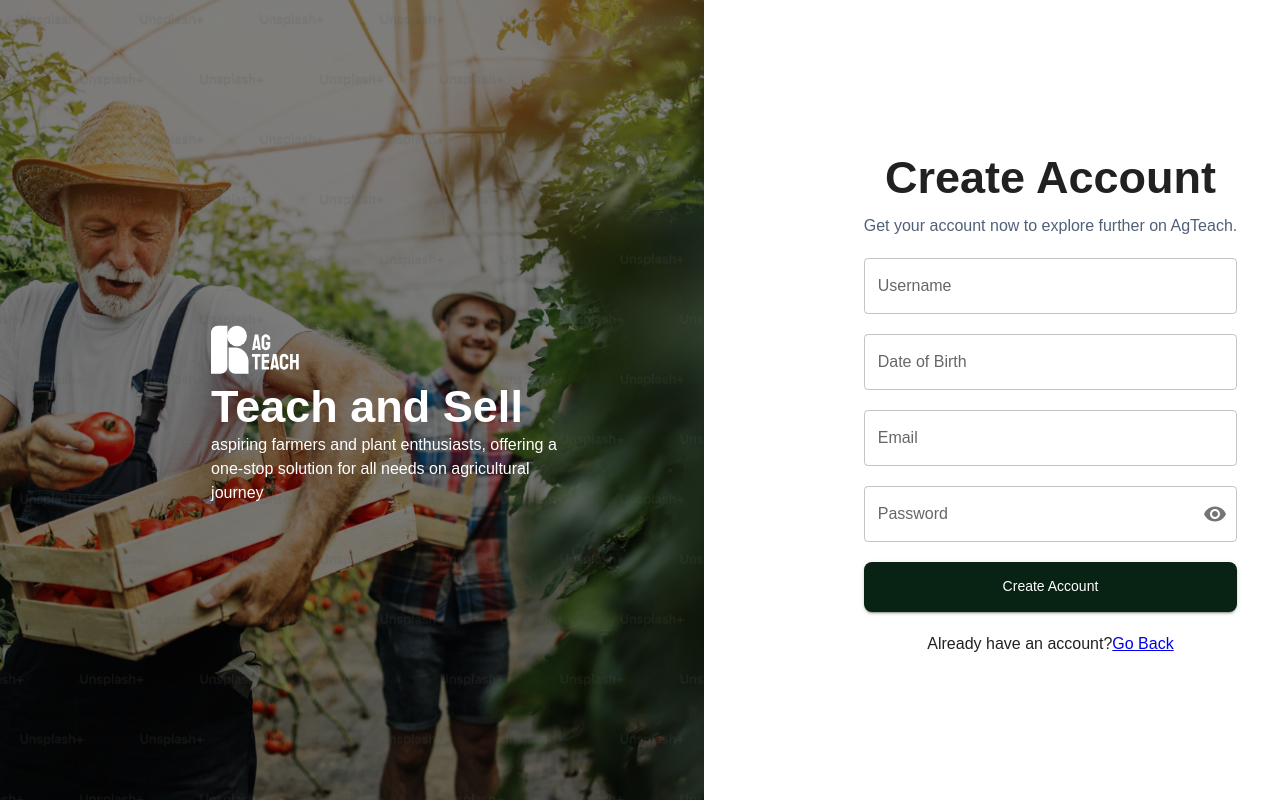
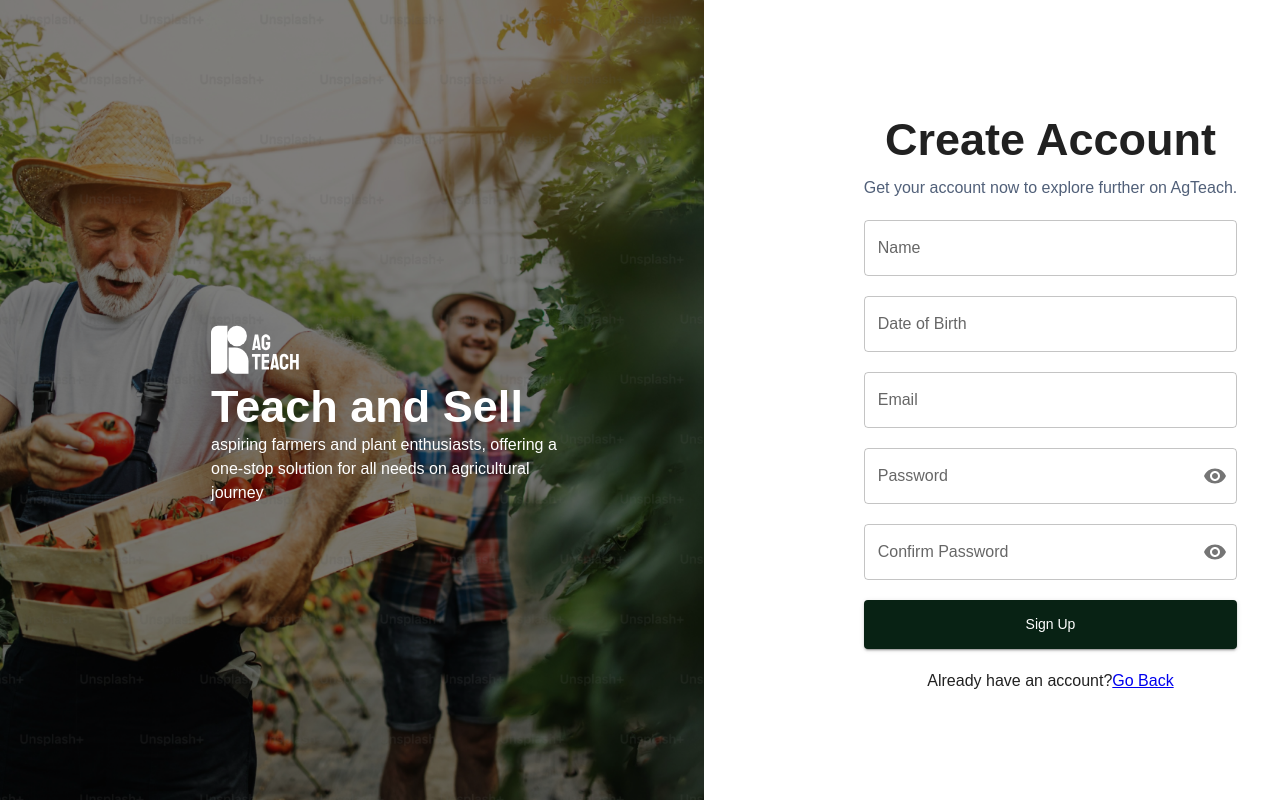
Before and after one commit to Kh1T/agteach-instructor, a React (Create React App) app: page /signup in a window 1280 px wide. Built offline with nearby package versions, Linux system fonts and the light colour scheme.

Commit message:
feat-auth-signup: implement signup authentication

```diff
--- a/src/pages/Signup.jsx
+++ b/src/pages/Signup.jsx
@@ -1,26 +1,53 @@
-import { Stack, Box, Typography, Grid2 } from "@mui/material";
+import { Stack, Box, Typography, Grid2, Button } from "@mui/material";
 import { AdapterDayjs } from "@mui/x-date-pickers/AdapterDayjs";
 import { LocalizationProvider } from "@mui/x-date-pickers/LocalizationProvider";
 import { DatePicker } from "@mui/x-date-pickers/DatePicker";
-import { useForm } from "react-hook-form";
+import { Controller, useForm } from "react-hook-form";
 
 import CustomInputField from "../components/CustomInputField";
 import SideBarImg from "../components/SideBarImg";
 import CustomButton from "../components/CustomButton";
-import { Link } from "react-router-dom";
+import { Link, useNavigate } from "react-router-dom";
 import { useState } from "react";
+import FormInput from "../components/login-signup/FormInput";
+import dayjs from "dayjs";
+import { useDispatch } from "react-redux";
+import { useSignupMutation } from "../services/api/authApi";
+import { CustomAlert } from "../components/CustomAlert";
 
 function Signup() {
+  const navigate = useNavigate();
+  const [signup, { isLoading, isError }] = useSignupMutation();
+  const [open, setOpen] = useState(false);
+  const [showPassword, setShowPassword] = useState(false);
   const {
+    control,
+    handleSubmit,
     register,
-    handleSubmit,
+    watch,
     formState: { errors },
-  } = useForm();
+  } = useForm({
+    defaultValues: {
+      username: "",
+      email: "",
+      password: "",
+      passwordConfirm: "",
+      role: "instructor",
+    },
+  });
 
-  const [linkActive, setLinkActive] = useState(false);
+  const handleShowPassword = () => setShowPassword((prev) => !prev);
 
-  const onSubmit = (data = false) => {
-    if (data) setLinkActive(true);
+  const submitHandler = async (data) => {
+    try {
+      console.log(data);
+      data.dateOfBirth = dayjs(data.dateOfBirth).format("YYYY/MM/DD");
+      const response = await signup(data).unwrap();
+      navigate("info");
+    } catch (error) {
+      setOpen(true);
+      console.error("Signup failed:", error);
+    }
   };
 
   return (
@@ -31,6 +58,16 @@ function Signup() {
       spacing={{ xs: 5, md: 15, lg: 20 }}
       alignItems={"center"}
     >
+      <CustomAlert
+        label={
+          isError
+            ? "Email already exists. Please try another email."
+            : "Signup Successful!"
+        }
+        severity={isError ? "error" : "success"}
+        open={open}
+        onClose={() => setOpen(false)}
+      />
       <Grid2 sx={{ display: { xs: "none", md: "none", lg: "block" } }}>
         <SideBarImg />
       </Grid2>
@@ -47,39 +84,94 @@ function Signup() {
           </Typography>
         </Box>
         <form
-          onSubmit={handleSubmit(onSubmit)}
+          onSubmit={handleSubmit(submitHandler)}
           style={{ display: "flex", flexDirection: "column", gap: "20px" }}
         >
-          <CustomInputField
-            fieldName="Username"
-            register={register}
-            errors={errors}
+          <FormInput
+            label="Name"
+            {...register("username", {
+              required: "Please enter your name",
+            })}
+            error={!!errors.name}
+            helperText={errors.name?.message}
           />
-          <LocalizationProvider dateAdapter={AdapterDayjs}>
-            <DatePicker label="Date of Birth" />
-          </LocalizationProvider>
-          <CustomInputField
-            fieldName="Email"
-            register={register}
-            errors={errors}
+          <Controller
+            name="dateOfBirth"
+            control={control}
+            rules={{ required: "Please select your date of birth" }}
+            render={({ field }) => (
+              <FormInput
+                label="Date of Birth"
+                isDate={true}
+                dateValue={field.value ? dayjs(field.value) : null}
+                onDateChange={(newDate) => field.onChange(newDate)}
+                error={!!errors.dateOfBirth}
+                helperText={errors.dateOfBirth?.message}
+                />
+              )}
           />
-          <CustomInputField
-            fieldName="Password"
-            fieldType="password"
-            register={register}
-            errors={errors}
+
+          <FormInput
+            label="Email"
+            {...register("email", {
+              required: "Please enter your email",
+              pattern: {
+                value: /^[A-Z0-9._%+-]+@[A-Z0-9.-]+\.[A-Z]{2,}$/i,
+                message: "Invalid email address",
+              },
+            })}
+            error={!!errors.email}
+            helperText={errors.email?.message}
           />
-          {linkActive ? (
-            <Link to="additional">
-              <CustomButton color="primary" variant="contained">
-                Create Account
-              </CustomButton>
-            </Link>
-          ) : (
-            <CustomButton color="primary" variant="contained">
-              Create Account
-            </CustomButton>
-          )}
+          <FormInput
+            label="Password"
+            type="password"
+            showPassword={showPassword}
+            handleClickShowPassword={handleShowPassword}
+            {...register("password", {
+              required: "Please enter your password",
+              minLength: {
+                value: 8,
+                message: "Password must be at least 8 characters",
+              },
+              maxLength: {
+                value: 20,
+                message: "Password must be at most 20 characters",
+              },
+              pattern: {
+                value: /^(?=.*[A-Za-z])(?=.*\d)[A-Za-z\d]{8,20}$/,
+                message:
+                  "Password must contain at least one letter and one number",
+              },
+            })}
+            error={!!errors.password}
+            helperText={errors.password?.message}
+          />
+          <FormInput
+            label="Confirm Password"
+            type="password"
+            showPassword={showPassword}
+            handleClickShowPassword={handleShowPassword}
+            {...register("passwordConfirm", {
+              required: "Please confirm your password",
+              validate: (value) => {
+                if (value !== watch("password")) {
+                  return "Passwords do not match";
+                }
+              },
+            })}
+            error={!!errors.passwordConfirm}
+            helperText={errors.passwordConfirm?.message}
+          />
+          <Button
+            type="submit"
+            variant="contained"
+            fullWidth
+            sx={{ padding: "12px" }}
+            disabled={isLoading}
+          >
+            {isLoading ? "Signing Up..." : "Sign Up"}
+          </Button>
         </form>
         <Typography textAlign="center">
           Already have an account?
--- a/src/services/api/authApi.js
+++ b/src/services/api/authApi.js
@@ -24,10 +24,19 @@ export const authApi = createApi({
       }),
     }),
 
+    signup: builder.mutation({
+      query: (signupData) => ({
+        url: "/api/users/signup",
+        method: "POST",
+        body: signupData,
+      }),
+    }),
+
   }),
 });
 
 export const {
   useForgotPasswordMutation,
   useResetPasswordMutation,
+  useSignupMutation,
 } = authApi;
```
